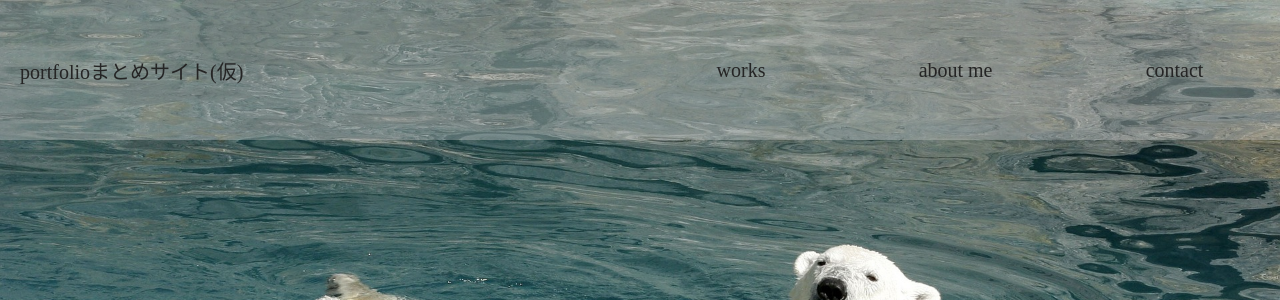
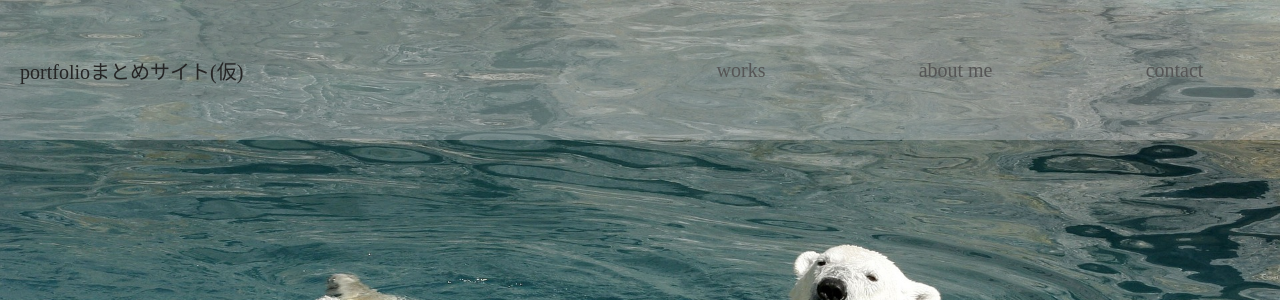
Before and after one commit to kysh555/portfolio, a PHP site: page / in a window 1280 px wide. Shown: the top 300 px of the page. Run offline with PHP 8.4, Linux system fonts and the light colour scheme; some libraries are stand-ins or nearby versions.

Commit message:
fix: fix color in css

```diff
--- a/index.css
+++ b/index.css
@@ -42,7 +42,7 @@ html {
 #header-title {
   font-size: 20px;
   margin-left: 20px;
-  color: ##565656;
+  color: #565656;
 }
 
 /* ヘッダー右側（メニュー部分） */
@@ -58,7 +58,7 @@ html {
 
 .menu > a {
   text-decoration: none;
-  color: ##565656;
+  color: #565656;
 }
 /* ヘッダー */
 
```
